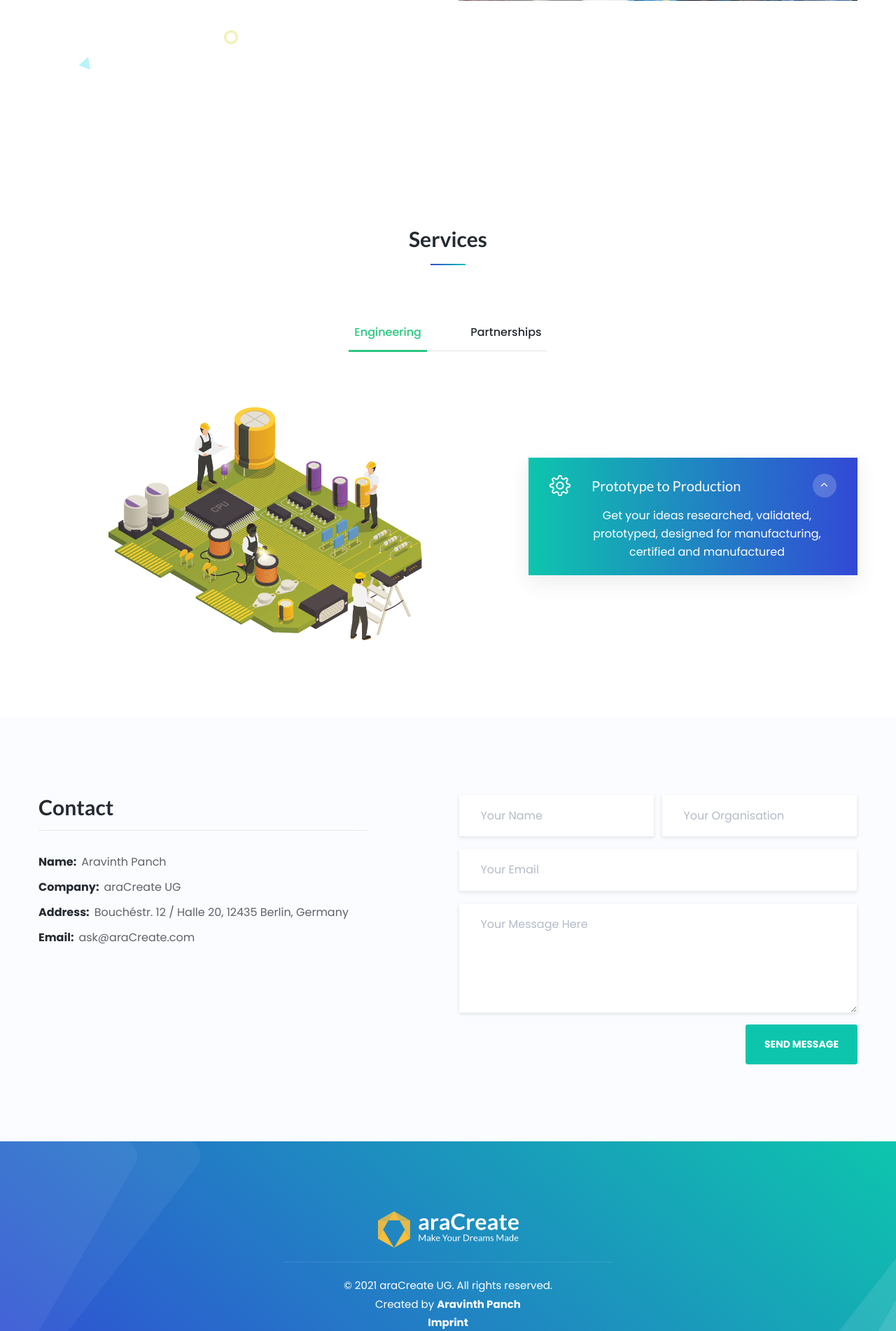
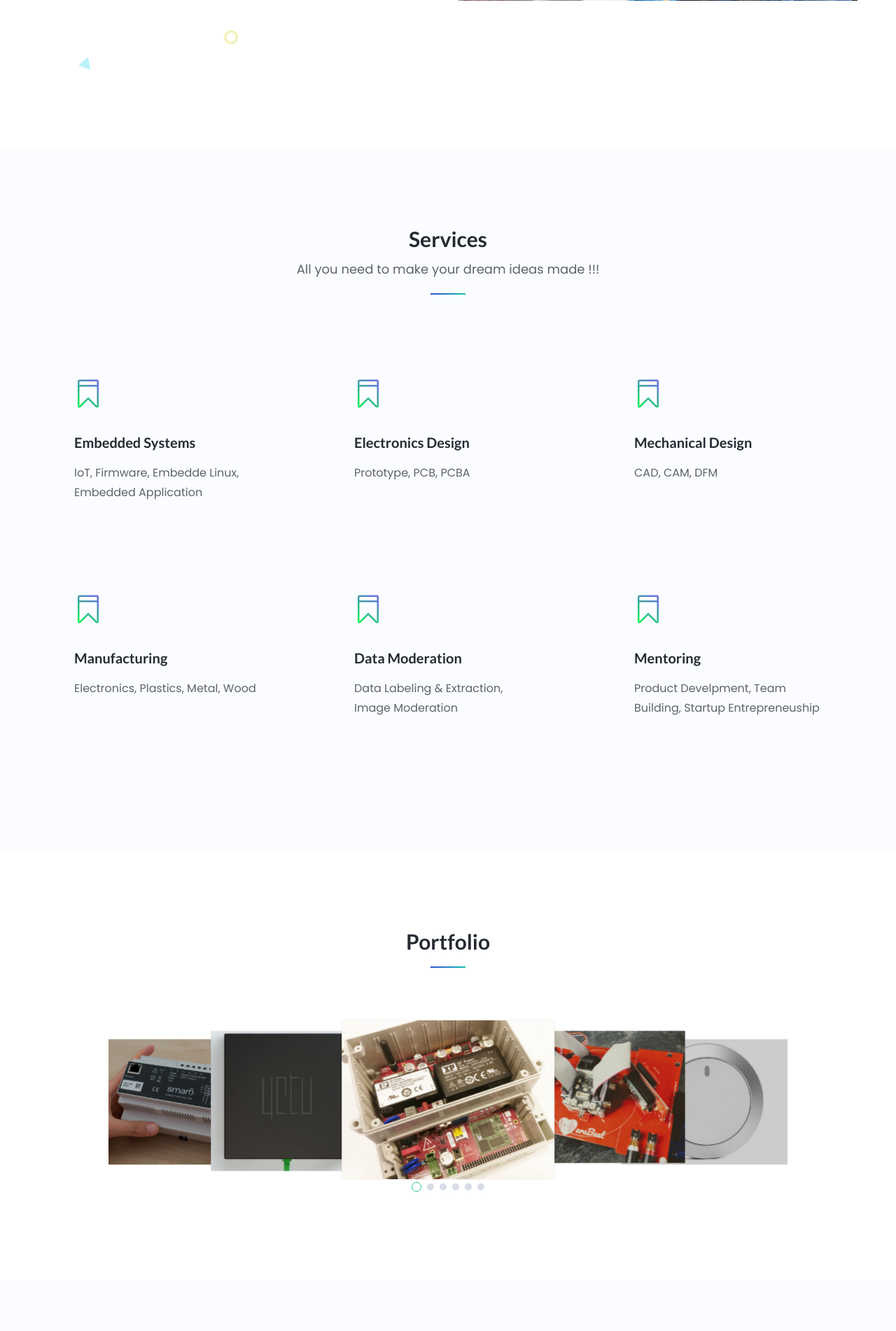
Before and after one commit to AravinthPanch/aracreate.com, a PHP site: page / in a window 1280 px wide. Shown: the part 1185-3087 px from the top of the page at 70% size. Run offline with PHP 8.4, Linux system fonts and the light colour scheme.

Commit message:
Update services, add portfolio

```diff
--- a/1-banner.php
+++ b/1-banner.php
@@ -10,7 +10,7 @@
                 <h2 class="title" data-wow-duration=".65s" data-wow-delay=".1s">Prototype to Production</h2>
                 <span class="sub-title" data-wow-duration=".65s" data-wow-delay=".3s">Get your ideas researched, validated, prototyped, designed for manufacturing, certified and manufactured</span>
                 <div class="btn-wrapper">
-                      <a class="btn store-btn fill-style" data-wow-duration=".65s" data-wow-delay=".4s" href="https://aracreate.com"><svg xmlns="http://www.w3.org/2000/svg" xmlns:xlink="http://www.w3.org/1999/xlink" width="20px" height="26px"><path fill-rule="evenodd"  fill="rgb(96, 56, 247)" d="M19.618,13.605 L15.283,16.531 L12.240,13.090 L15.570,9.324 L19.618,12.058 C19.857,12.219 20.000,12.508 20.000,12.832 C20.000,13.154 19.857,13.442 19.618,13.605 ZM0.662,-0.003 L10.427,5.850 L14.882,8.859 L11.691,12.469 L0.662,-0.003 ZM-0.000,25.689 L0.010,0.502 L11.142,13.090 L-0.000,25.689 ZM14.596,16.996 L10.443,19.799 L0.824,25.998 L11.691,13.710 L14.596,16.996 Z"/></svg> <span>Engineering</span></a>
+                      <a class="btn store-btn fill-style" data-wow-duration=".65s" data-wow-delay=".4s" href="#services"><svg xmlns="http://www.w3.org/2000/svg" xmlns:xlink="http://www.w3.org/1999/xlink" width="20px" height="26px"><path fill-rule="evenodd"  fill="rgb(96, 56, 247)" d="M19.618,13.605 L15.283,16.531 L12.240,13.090 L15.570,9.324 L19.618,12.058 C19.857,12.219 20.000,12.508 20.000,12.832 C20.000,13.154 19.857,13.442 19.618,13.605 ZM0.662,-0.003 L10.427,5.850 L14.882,8.859 L11.691,12.469 L0.662,-0.003 ZM-0.000,25.689 L0.010,0.502 L11.142,13.090 L-0.000,25.689 ZM14.596,16.996 L10.443,19.799 L0.824,25.998 L11.691,13.710 L14.596,16.996 Z"/></svg> <span>Engineering</span></a>
                     </div>
               </div>
             </div>
@@ -30,7 +30,7 @@
                 <h2 class="title" data-wow-duration=".65s" data-wow-delay=".1s">Zero to Hero</h2>
                 <span class="sub-title" data-wow-duration=".65s" data-wow-delay=".3s">Get connected to investors, accelerators, incubators, talents, manfacturers, research institutions, suppliers, etc</span>
                 <div class="btn-wrapper">
-                      <a class="btn store-btn fill-style" data-wow-duration=".65s" data-wow-delay=".4s" href="https://aracreate.com"><svg xmlns="http://www.w3.org/2000/svg" xmlns:xlink="http://www.w3.org/1999/xlink" width="20px" height="26px"><path fill-rule="evenodd"  fill="rgb(96, 56, 247)" d="M19.618,13.605 L15.283,16.531 L12.240,13.090 L15.570,9.324 L19.618,12.058 C19.857,12.219 20.000,12.508 20.000,12.832 C20.000,13.154 19.857,13.442 19.618,13.605 ZM0.662,-0.003 L10.427,5.850 L14.882,8.859 L11.691,12.469 L0.662,-0.003 ZM-0.000,25.689 L0.010,0.502 L11.142,13.090 L-0.000,25.689 ZM14.596,16.996 L10.443,19.799 L0.824,25.998 L11.691,13.710 L14.596,16.996 Z"/></svg> <span>Partnerships</span></a>
+                      <a class="btn store-btn fill-style" data-wow-duration=".65s" data-wow-delay=".4s" href="#services"><svg xmlns="http://www.w3.org/2000/svg" xmlns:xlink="http://www.w3.org/1999/xlink" width="20px" height="26px"><path fill-rule="evenodd"  fill="rgb(96, 56, 247)" d="M19.618,13.605 L15.283,16.531 L12.240,13.090 L15.570,9.324 L19.618,12.058 C19.857,12.219 20.000,12.508 20.000,12.832 C20.000,13.154 19.857,13.442 19.618,13.605 ZM0.662,-0.003 L10.427,5.850 L14.882,8.859 L11.691,12.469 L0.662,-0.003 ZM-0.000,25.689 L0.010,0.502 L11.142,13.090 L-0.000,25.689 ZM14.596,16.996 L10.443,19.799 L0.824,25.998 L11.691,13.710 L14.596,16.996 Z"/></svg> <span>Partnerships</span></a>
                     </div>
               </div>
             </div>
--- a/3-services.php
+++ b/3-services.php
@@ -1,129 +1,76 @@
-<section class="quick-overview s-padding" id="services">
+<section class="s-padding bg-color" id="services">
   <div class="container">
     <div class="s-title">
       <h2>Services</h2>
+      <p>All you need to make your dream ideas made !!!</p>
     </div>
     <div class="row">
-      <div class="col-12">
-        <div class="quick-overview-tab-wrapper text-center">
-          <ul class="nav nav-tabs quick-overview-tab" id="overviewtab" role="tablist">
-            <li class="nav-item">
-              <a class="nav-link active" id="qa-tab1" data-toggle="tab" href="#qa-tab-content1" role="tab">Engineering</a>
-            </li>
-            <li class="nav-item">
-              <a class="nav-link" id="qa-tab2" data-toggle="tab" href="#qa-tab-content2" role="tab">Partnerships</a>
-            </li>
-          </ul>
-          <div class="tab-content" id="myTabContent">
-            <div class="tab-pane fade show active" id="qa-tab-content1" role="tabpanel" aria-labelledby="qa-tab1">
-              <div class="row align-items-center">
-                <div class="col-lg-5 offset-lg-1">
-                  <div class="faq-sec-img">
-                    <img class="wow slideInLeft" src="assets/images/aracreate/aracreate-engineering.png" alt="Aravinth Panch | araCreate">
+      <div class="col-lg-4 col-md-6">
+        <div class="icon-box style-boxed-ltr">
+          <div class="icon-box-icon">
+            <i class="icon_ribbon_alt"></i>
           </div>
-                </div>
-                <div class="col-lg-5 offset-lg-1">
-                  <div class="accordion wow slideInRight" id="iconicAccordion">
-                    <div class="card accordion-item">
-                      <div class="accordion-header" id="accordionHeading1">
-                        <h5 class="mb-0">
-                          <button class="accordion-btn" type="button" data-toggle="collapse" data-target="#accordionItem1" aria-expanded="true" aria-controls="accordionItem1">
-                            <span class="accordion-icon"><i class="icon-settings"></i></span>
-                            <span class="accordion-title">Prototype to Production</span>
-                            <span class="accordion-arrow"><i class="arrow_carrot-down"></i></span>
-                          </button>
-                        </h5>
-                      </div>
-
-                      <div id="accordionItem1" class="collapse show" aria-labelledby="accordionHeading1" data-parent="#iconicAccordion">
-                        <div class="card-body accordion-body">
-                          Get your ideas researched, validated, prototyped, designed for manufacturing, certified and manufactured
+          <div class="icon-box-details">
+            <h3 class="icon-box-title">Embedded Systems</h3>
+            <p>IoT, Firmware, Embedde Linux, Embedded Application</p>
           </div>
         </div>
       </div>
-                    <!-- <div class="card accordion-item">
-                      <div class="accordion-header" id="accordionHeading2">
-                        <h5 class="mb-0">
-                          <button class="accordion-btn collapsed" type="button" data-toggle="collapse" data-target="#accordionItem2" aria-expanded="false" aria-controls="accordionItem2">
-                            <span class="accordion-icon"><i class="icon-support"></i></span>
-                            <span class="accordion-title"></span>
-                            <span class="accordion-arrow"><i class="arrow_carrot-down"></i></span>
-                          </button>
-                        </h5>
+      <div class="col-lg-4 col-md-6">
+        <div class="icon-box style-boxed-ltr">
+          <div class="icon-box-icon">
+            <i class="icon_ribbon_alt"></i>
           </div>
-                      <div id="accordionItem2" class="collapse" aria-labelledby="accordionHeading2" data-parent="#iconicAccordion">
-                        <div class="card-body accordion-body">
+          <div class="icon-box-details">
+            <h3 class="icon-box-title">Electronics Design</h3>
+            <p>Prototype, PCB, PCBA</p>
           </div>
         </div>
       </div>
-                    <div class="card accordion-item">
-                      <div class="accordion-header" id="accordionHeading3">
-                        <h5 class="mb-0">
-                          <button class="accordion-btn collapsed" type="button" data-toggle="collapse" data-target="#accordionItem3" aria-expanded="false" aria-controls="accordionItem3">
-                            <span class="accordion-icon"><i class="icon-rocket"></i></span>
-                            <span class="accordion-title"></span>
-                            <span class="accordion-arrow"><i class="arrow_carrot-down"></i></span>
-                          </button>
-                        </h5>
+      <div class="col-lg-4 col-md-6">
+        <div class="icon-box style-boxed-ltr">
+          <div class="icon-box-icon">
+            <i class="icon_ribbon_alt"></i>
           </div>
-                      <div id="accordionItem3" class="collapse" aria-labelledby="accordionHeading3" data-parent="#iconicAccordion">
-                        <div class="card-body accordion-body">
+          <div class="icon-box-details">
+            <h3 class="icon-box-title">Mechanical Design</h3>
+            <p>CAD, CAM, DFM</p>
           </div>
         </div>
       </div>
-                    <div class="card accordion-item">
-                      <div class="accordion-header" id="accordionHeading4">
-                        <h5 class="mb-0">
-                          <button class="accordion-btn collapsed" type="button" data-toggle="collapse" data-target="#accordionItem4" aria-expanded="false" aria-controls="accordionItem4">
-                            <span class="accordion-icon"><i class="icon-diamond"></i></span>
-                            <span class="accordion-title"></span>
-                            <span class="accordion-arrow"><i class="arrow_carrot-down"></i></span>
-                          </button>
-                        </h5>
+      <div class="col-lg-4 col-md-6">
+        <div class="icon-box style-boxed-ltr">
+          <div class="icon-box-icon">
+            <i class="icon_ribbon_alt"></i>
           </div>
-                      <div id="accordionItem4" class="collapse" aria-labelledby="accordionHeading4" data-parent="#iconicAccordion">
-                        <div class="card-body accordion-body">
-                        </div>
-                      </div>
-                    </div> -->
+          <div class="icon-box-details">
+            <h3 class="icon-box-title">Manufacturing</h3>
+            <p>Electronics, Plastics, Metal, Wood</p>
           </div>
         </div>
       </div>
+      <div class="col-lg-4 col-md-6">
+        <div class="icon-box style-boxed-ltr">
+          <div class="icon-box-icon">
+            <i class="icon_ribbon_alt"></i>
           </div>
-            <div class="tab-pane fade" id="qa-tab-content2" role="tabpanel" aria-labelledby="qa-tab2">
-              <div class="row align-items-center">
-                <div class="col-lg-5 offset-lg-1">
-                  <div class="faq-sec-img">
-                    <img class="wow slideInLeft" src="assets/images/aracreate/aracreate-partnerships.png" alt="Aravinth Panch | araCreate">
+          <div class="icon-box-details">
+            <h3 class="icon-box-title">Data Moderation</h3>
+            <p>Data Labeling & Extraction, Image Moderation</p>
           </div>
         </div>
-                <div class="col-lg-5 offset-lg-1">
-                  <div class="accordion wow slideInRight" id="iconicAccordion">
-                    <div class="card accordion-item">
-                      <div class="accordion-header" id="accordionHeading1">
-                        <h5 class="mb-0">
-                          <button class="accordion-btn" type="button" data-toggle="collapse" data-target="#accordionItem1" aria-expanded="true" aria-controls="accordionItem1">
-                            <span class="accordion-icon"><i class="icon-support"></i></span>
-                            <span class="accordion-title">Zero to Hero</span>
-                            <span class="accordion-arrow"><i class="arrow_carrot-down"></i></span>
-                          </button>
-                        </h5>
       </div>
-
-                      <div id="accordionItem1" class="collapse show" aria-labelledby="accordionHeading1" data-parent="#iconicAccordion">
-                        <div class="card-body accordion-body">
-                          Get connected to investors, accelerators, incubators, talents, manfacturers, research institutions, suppliers, etc
+      <div class="col-lg-4 col-md-6">
+        <div class="icon-box style-boxed-ltr">
+          <div class="icon-box-icon">
+            <i class="icon_ribbon_alt"></i>
+          </div>
+          <div class="icon-box-details">
+            <h3 class="icon-box-title">Mentoring</h3>
+            <p>Product Develpment, Team Building, Startup Entrepreneuship</p>
           </div>
         </div>
       </div>
     </div>
   </div>
-
-              </div>
-            </div>
-          </div>
-        </div>
-      </div>
-    </div>
-  </div>
-</section><!-- quick-overview -->
+</section>
--- /dev/null
+++ b/4-portfolio.php
@@ -0,0 +1,46 @@
+<section class="h6-app-screenshot s-padding" id="portfolio">
+  <div class="container">
+    <div class="s-title">
+      <h2>Portfolio</h2>
+    </div>
+    <div class="row justify-content-center">
+      <div class="col-lg-10">
+        <div class="swiper-container app-screenshot-slider-2">
+          <div class="swiper-wrapper">
+            <div class="swiper-slide">
+              <div class="app-screenshot-item style-2">
+                <img src="assets/images/aracreate/work-metr-nbt.jpg" alt="">
+              </div>
+            </div>
+            <div class="swiper-slide">
+              <div class="app-screenshot-item style-2">
+                <img src="assets/images/aracreate/work-arabeat.jpg" alt="">
+              </div>
+            </div>
+            <div class="swiper-slide">
+              <div class="app-screenshot-item style-2">
+                <img src="assets/images/aracreate/work-nuimo.jpg" alt="">
+              </div>
+            </div>
+            <div class="swiper-slide">
+              <div class="app-screenshot-item style-2">
+                <img src="assets/images/aracreate/work-senic-hub.jpg" alt="">
+              </div>
+            </div>
+            <div class="swiper-slide">
+              <div class="app-screenshot-item style-2">
+                <img src="assets/images/aracreate/work-smartb.jpg" alt="">
+              </div>
+            </div>
+            <div class="swiper-slide">
+              <div class="app-screenshot-item style-2">
+                <img src="assets/images/aracreate/work-yetu.jpg" alt="">
+              </div>
+            </div>
+          </div>
+          <div class="swiper-pagination"></div>
+        </div>
+      </div>
+    </div>
+  </div>
+</section>
--- a/index.php
+++ b/index.php
@@ -5,6 +5,7 @@
 	<?php include('1-banner.php'); ?>
 	<?php include('2-about.php'); ?>
 	<?php include('3-services.php'); ?>
+	<?php include('4-portfolio.php'); ?>
 	<?php include('8-contact.php'); ?>
 	<?php include('9-footer.php'); ?>
 
```
Also changed, not shown: assets/images/aracreate/work-arabeat.jpg (added), assets/images/aracreate/work-metr-nbt.jpg (added), assets/images/aracreate/work-nuimo.jpg (added), assets/images/aracreate/work-senic-hub.jpg (added), assets/images/aracreate/work-smartb.jpg (added), assets/images/aracreate/work-yetu.jpg (added). Lines whose indentation alone changed are shown as unchanged.
